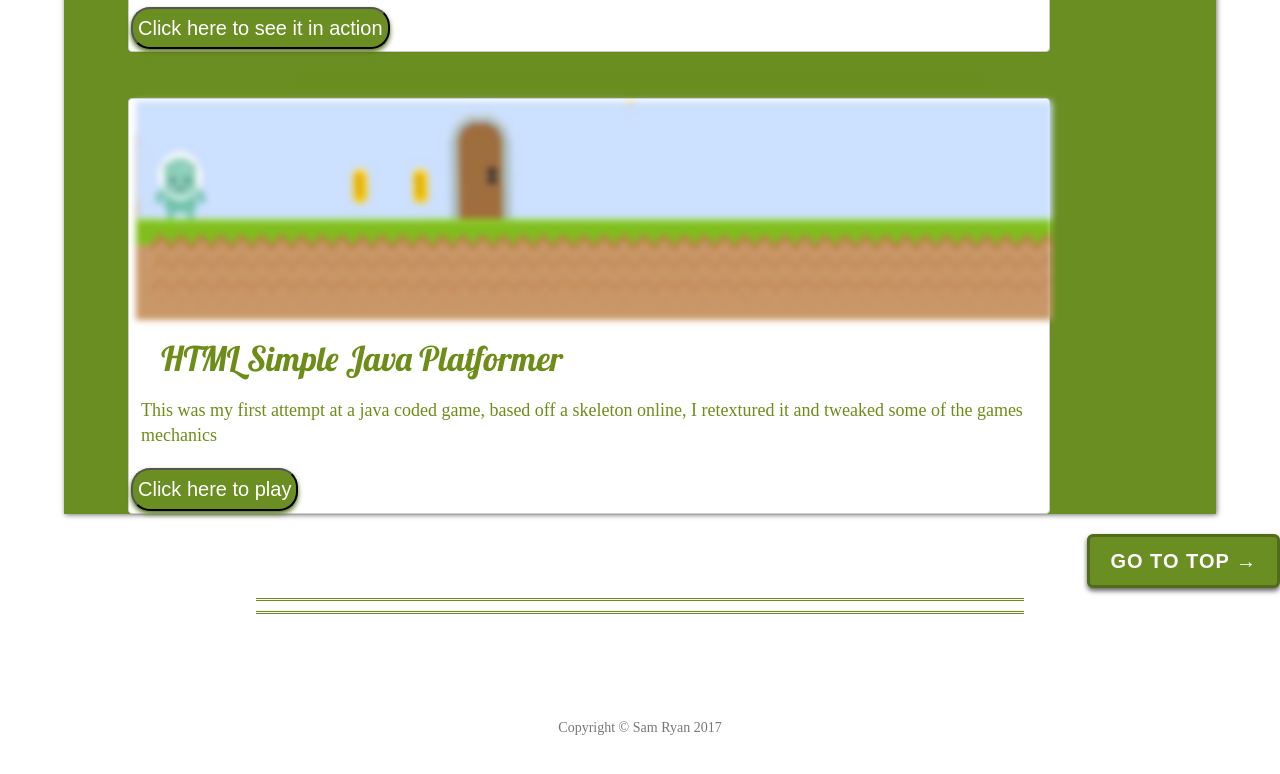
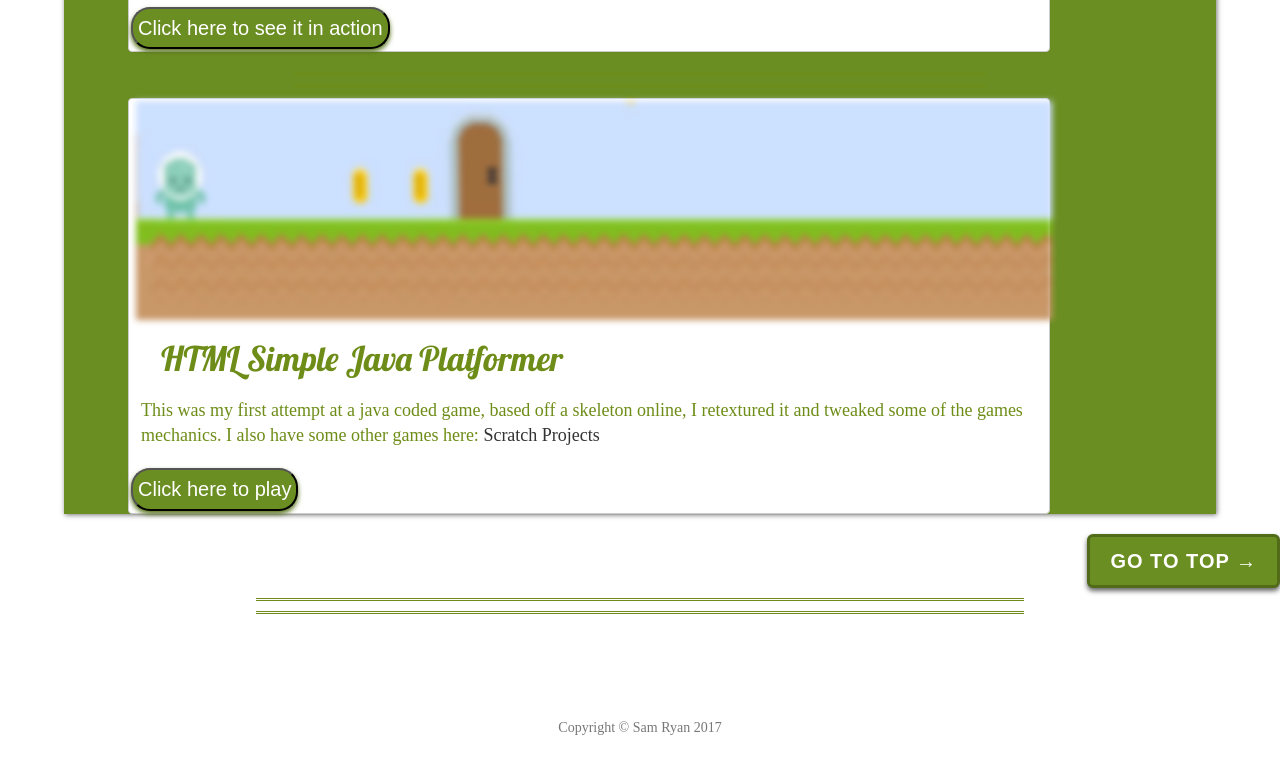
Before and after one commit to samueleliryan/samueleliryan.github.io, a website: page index.html in a window 1280 px wide. Shown: the part 1287-2061 px from the top of the page. Drawn offline with Linux system fonts and the light colour scheme.

Commit message:
added scratch link

```diff
--- a/index.html
+++ b/index.html
@@ -109,7 +109,8 @@
              <div class="panel" id="jav_game">
                 <img src="img/javgame_sharp.jpg" class="proj_photo" alt="meme" border="0">
                 <h2>HTML Simple Java Platformer </h2>
-                <p>This was my first attempt at a java coded game, based off a skeleton online, I retextured it and tweaked some of the games mechanics </p>
+                <p>This was my first attempt at a java coded game, based off a skeleton online, I retextured it and tweaked some of the games mechanics. I also have some other games here: <a href="https://scratch.mit.edu/projects/161537526/#editor"> Scratch Projects</a>
+                  </p>
                 <a href="JAV_GAME_LINK/index.html" target="_blank"><button>Click here to play </button></a>
               </div>
     <!--
```
